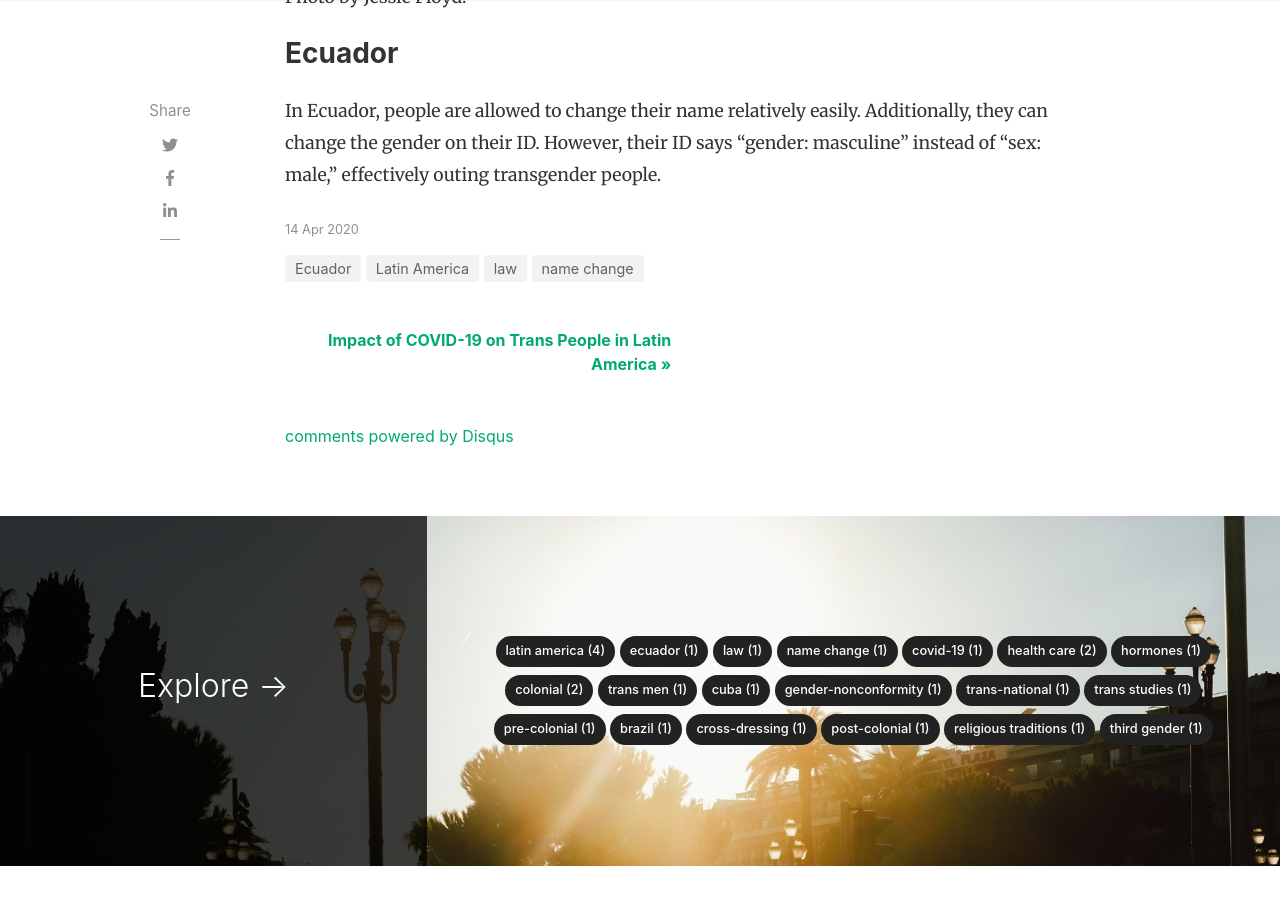
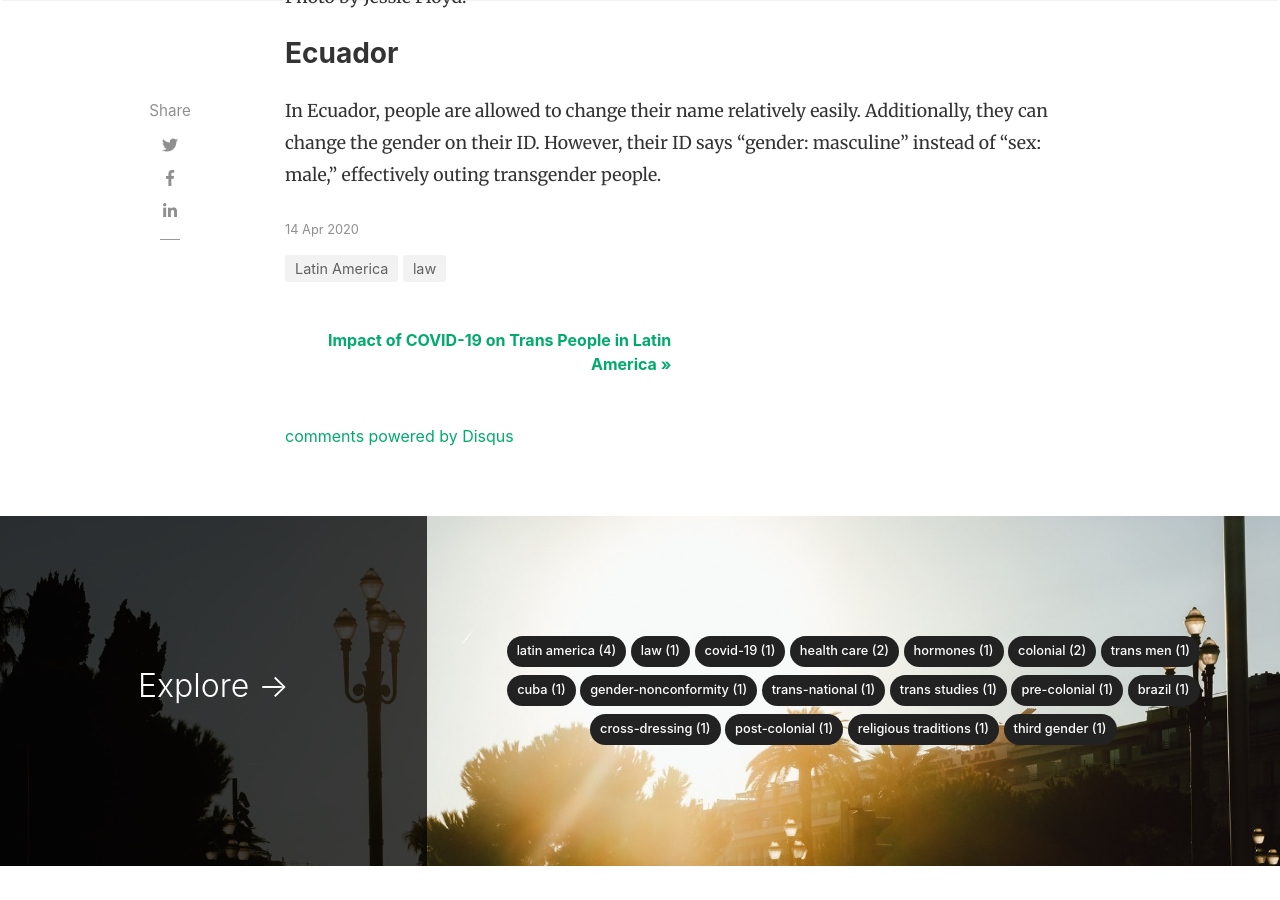
Before and after one commit to CarsonHerness/Trans-Histories-in-Latin-America, a Jekyll site: the page built from _posts/2020-04-14-transgender-laws-south-america.md, in a window 1280 px wide and 900 px high, scrolled down 1197 px. Built offline with Jekyll 4.4.1, drawn with Linux system fonts in a browser that asks for light colours; nearby versions of some CDN libraries; comment, search, counter and statistics services are not loaded.

Commit message:
Remove extra flags on law post

```diff
--- a/_posts/2020-04-14-transgender-laws-south-america.md
+++ b/_posts/2020-04-14-transgender-laws-south-america.md
@@ -2,7 +2,7 @@
 layout: post
 title:  "Transgender Laws Across South America"
 author: carson
-categories: [ Latin America, Ecuador, law, name change]
+categories: [ Latin America, law ]
 featured: true
 image: "./assets/images/marcha_de_las_putas.jpg"
 ---
```
